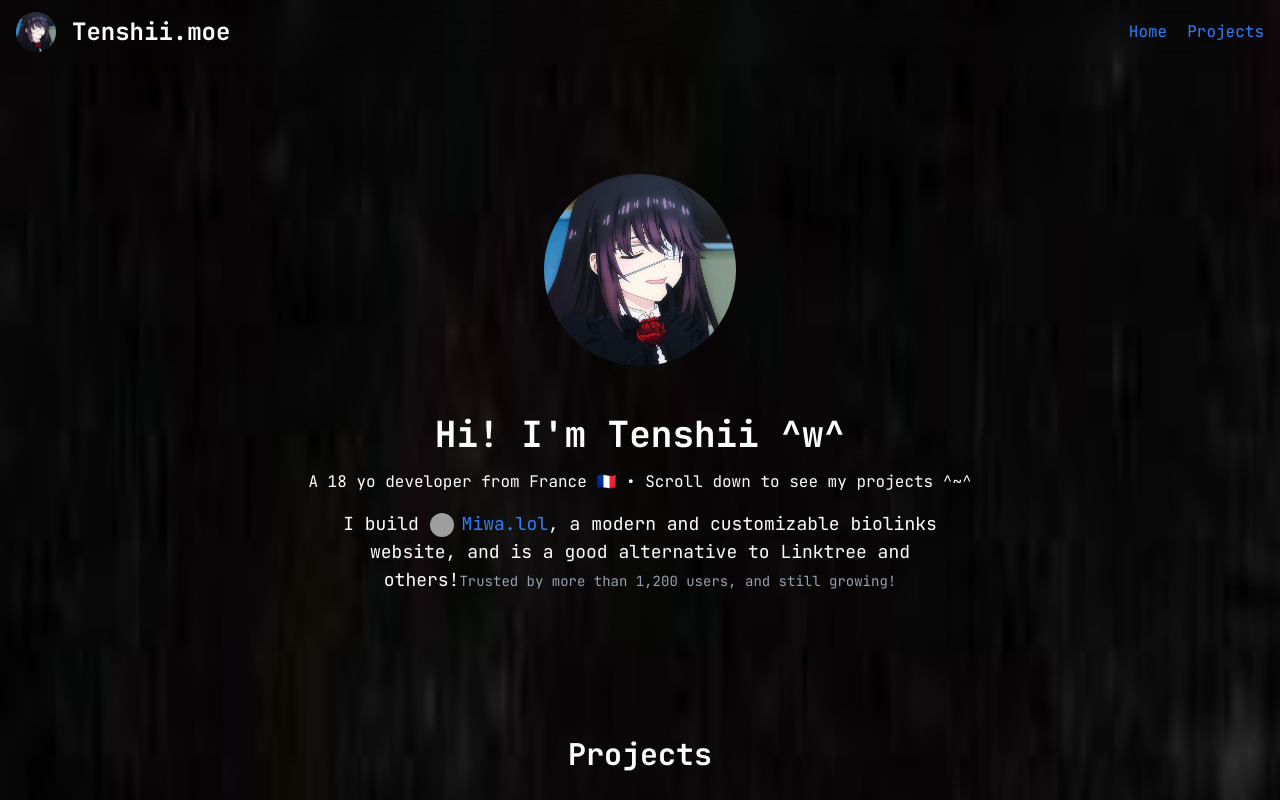
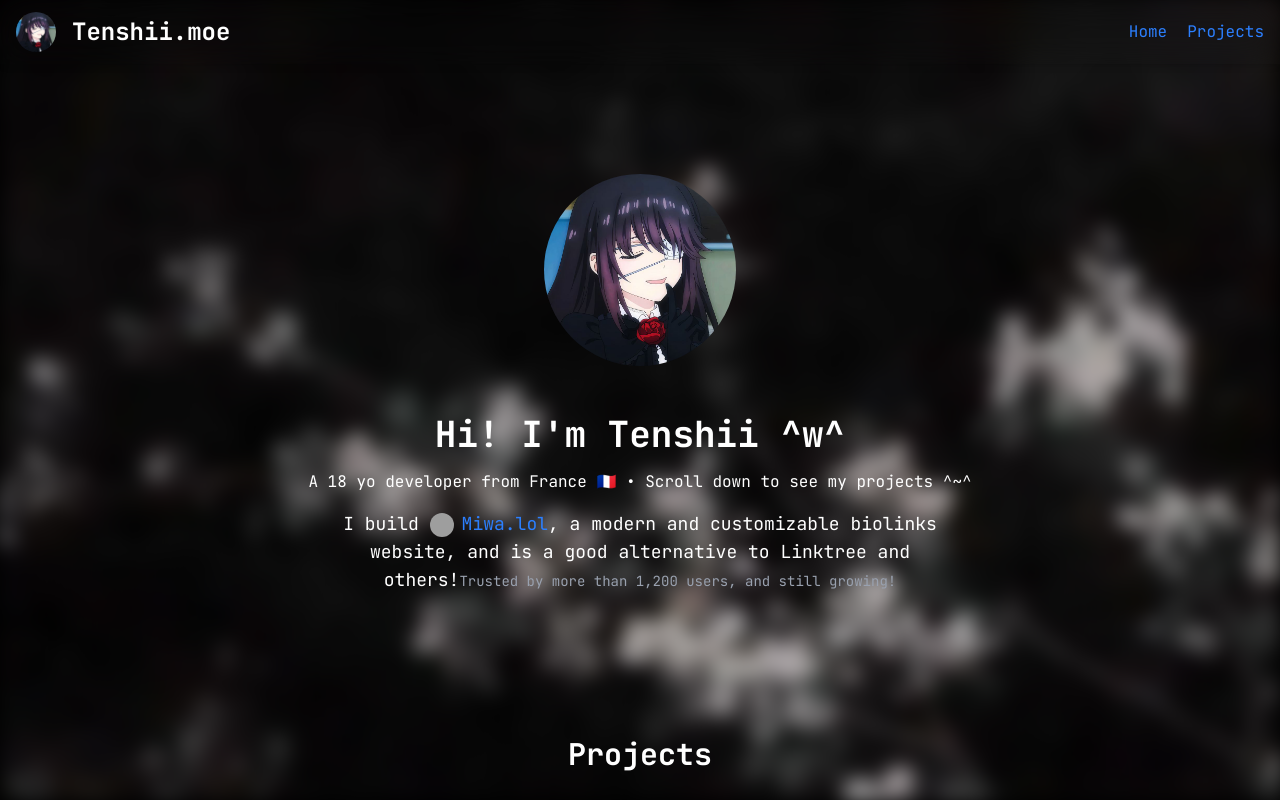
Before and after one commit to CuteTenshii/CuteTenshii.github.io, a Next.js app: page / in a window 1280 px wide. Shown: the top 800 px of the page. Built offline with nearby package versions, Linux system fonts and the light colour scheme; no server answers; grey boxes are pictures that could not be loaded.

Commit message:
fix: background

```diff
--- a/app/globals.css
+++ b/app/globals.css
@@ -6,25 +6,22 @@
     }
 
     html {
+        position: relative;
         background-color: #000;
+        color: theme(colors.white);
+    }
+
+    html::before {
+        content: "";
+        position: fixed;
+        inset: 0;
+        z-index: -1;
         background-image: var(--background);
         background-repeat: no-repeat;
         background-attachment: fixed;
-        background-size: 200% 200%;
-        backdrop-filter: blur(8px);
-        color: theme(colors.white);
-    }
-
-    @keyframes movingBg {
-        0% {
-            background-position: 0 50%;
-        }
-        50% {
-            background-position: 100% 50%;
-        }
-        100% {
-            background-position: 0 50%;
-        }
+        background-size: cover;
+        background-position: center;
+        filter: blur(10px);
     }
 
     a {
```
